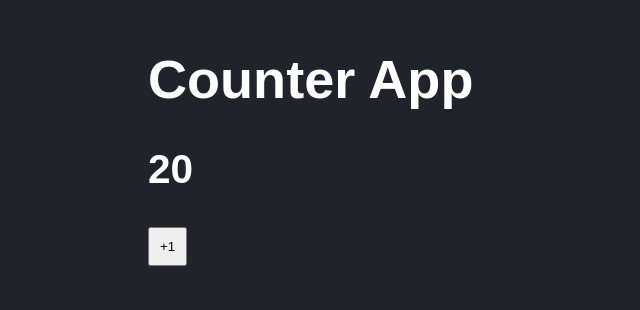
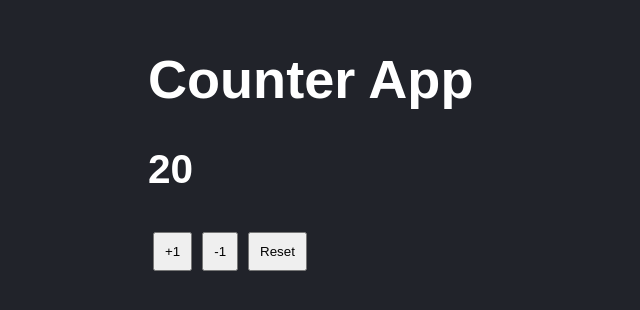
Before and after one commit to EliasCode79/react-apuntes, a React (Vite) app in the folder 03-counter-vite-js/: page / in a window 1280 px wide. Shown: the part 136-446 px from the top of the page, without its empty margins (0-640 px from the left). Built offline with nearby package versions, Linux system fonts and the light colour scheme.

Commit message:
feat: :sparkles: resta y reset con useState, alternativa#1

```diff
--- a/03-counter-vite-js/src/CounterApp.jsx
+++ b/03-counter-vite-js/src/CounterApp.jsx
@@ -4,9 +4,9 @@ import PropTypes from 'prop-types';
 export const CounterApp = ({ value }) => {
 	const [counter, setCounter] = useState(value);
 
-	const handler = (event) => {
-		// console.log(event)
-		setCounter(counter + 1);
+	const handler = (operation) => {
+		operation === 'add' ? setCounter(counter + 1) : operation === 'res' ? setCounter(counter - 1) : setCounter(0);
+		// setCounter(counter + 1);
 	};
 
 	return (
@@ -14,8 +14,9 @@ export const CounterApp = ({ value }) => {
 			<h1>Counter App</h1>
 			<h2>{counter}</h2>
 
-			{/* onclick envia por defecto un event, en react podemos llamar a una funcion si (), cuando se envia un parametro */}
-			<button onClick={handler}>+1</button>
+			<button onClick={() => handler('add')}>+1</button>
+			<button onClick={() => handler('res')}>-1</button>
+			<button onClick={() => handler('reset')}>Reset</button>
 		</>
 	);
 };
--- a/03-counter-vite-js/src/styles.css
+++ b/03-counter-vite-js/src/styles.css
@@ -9,4 +9,5 @@ body {
 
 button {
 	padding: 10px;
+	margin: 5px;
 }
```
